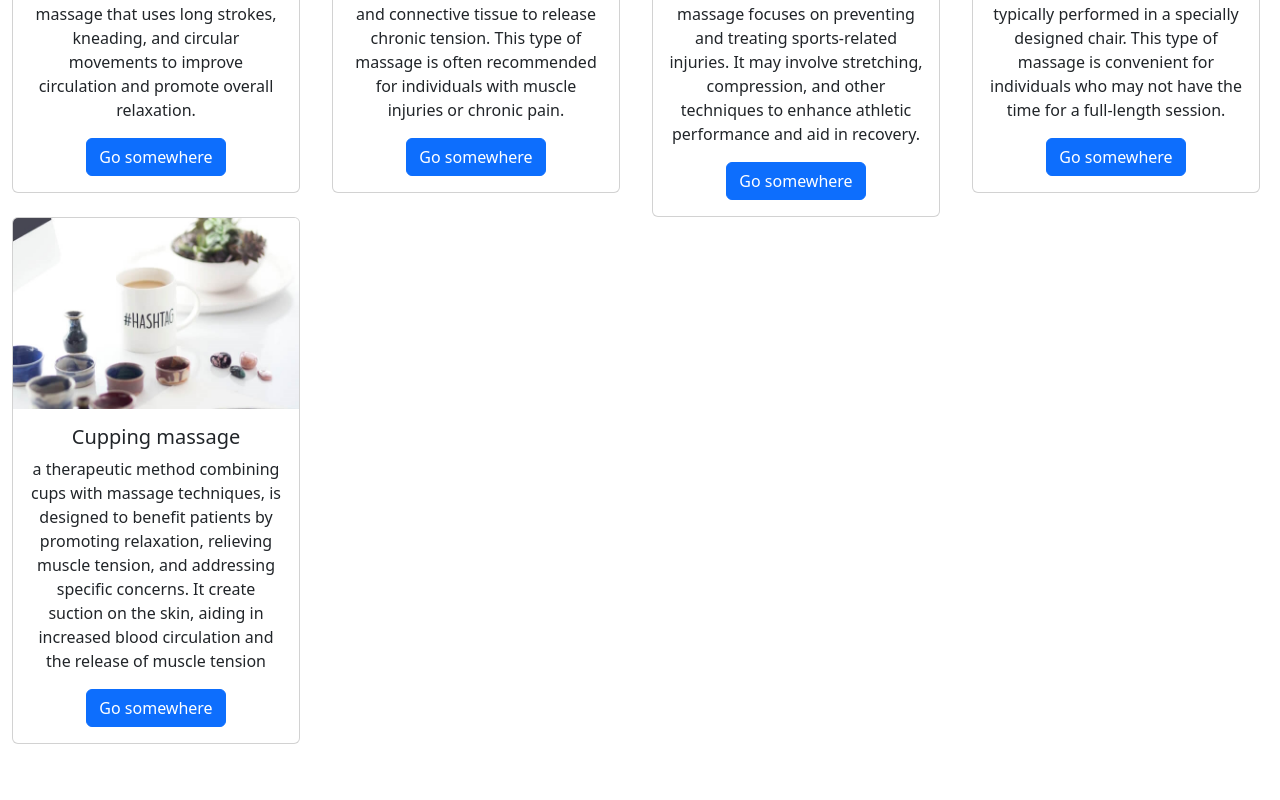
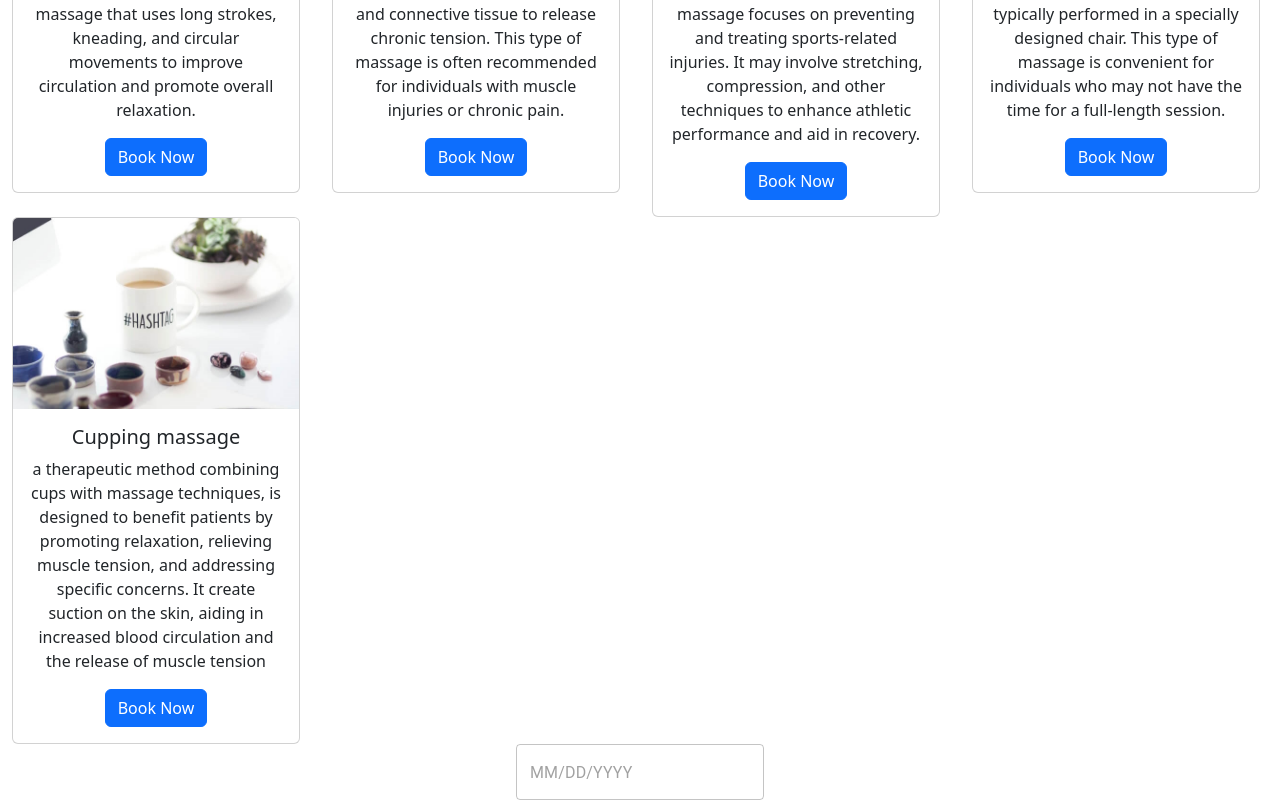
Before and after one commit to ced888/MassageWebsite, a React (Create React App) app in the folder massage-website-ui/: page / in a window 1280 px wide. Shown: the part 897-1697 px from the top of the page. Before the commit the page ends 1641 px from the top, so only its background shows below. Built offline with nearby package versions, Linux system fonts and the light colour scheme.

Commit message:
Added a date picker for ui

```diff
--- a/massage-website-ui/src/App.js
+++ b/massage-website-ui/src/App.js
@@ -2,13 +2,19 @@ import React from 'react';
 import 'bootstrap/dist/css/bootstrap.min.css';
 import './App.css';
 
+
 import AppNavBar from './components/header';
 import AppHero from './components/hero';
 import AppServices from './components/services';
+import { DatePicker, LocalizationProvider } from '@mui/x-date-pickers';
+import { AdapterDayjs } from '@mui/x-date-pickers/AdapterDayjs';
+
 
 function App() {
   return (
+
     <div className="App">
+      <LocalizationProvider dateAdapter={AdapterDayjs}>
       <header id="header">
         <AppNavBar />
       </header>
@@ -17,8 +23,10 @@ function App() {
         <AppHero />
 
         <AppServices />
+
+        <DatePicker/>
       </main>
-
+      </LocalizationProvider>
     </div>
   );
 }
--- a/massage-website-ui/src/components/services.js
+++ b/massage-website-ui/src/components/services.js
@@ -4,6 +4,7 @@ import Row from 'react-bootstrap/Row';
 import Col from 'react-bootstrap/Col';
 import Button from 'react-bootstrap/Button';
 import Card from 'react-bootstrap/Card';
+import { DatePicker } from "@mui/x-date-pickers";
 
 const servicesData = [
     {
@@ -58,7 +59,7 @@ function servicesComponent(){
                                     <Card.Text>
                                     {services.description}
                                     </Card.Text>
-                                    <Button variant="primary">Go somewhere</Button>
+                                    <Button variant="primary">Book Now</Button>
                                 </Card.Body>
                                 </Card>
                                 </Col>
@@ -68,6 +69,7 @@ function servicesComponent(){
                 </Row>
             </Container>
         </section>
+
     )
 }
 
```
Also changed, not shown: massage-website-ui/package.json (+7 -2 lines), massage-website-ui/src/components/datepicker.js (added, +13 -0 lines), 2 other files (tests, documents, lock files or other folders).
